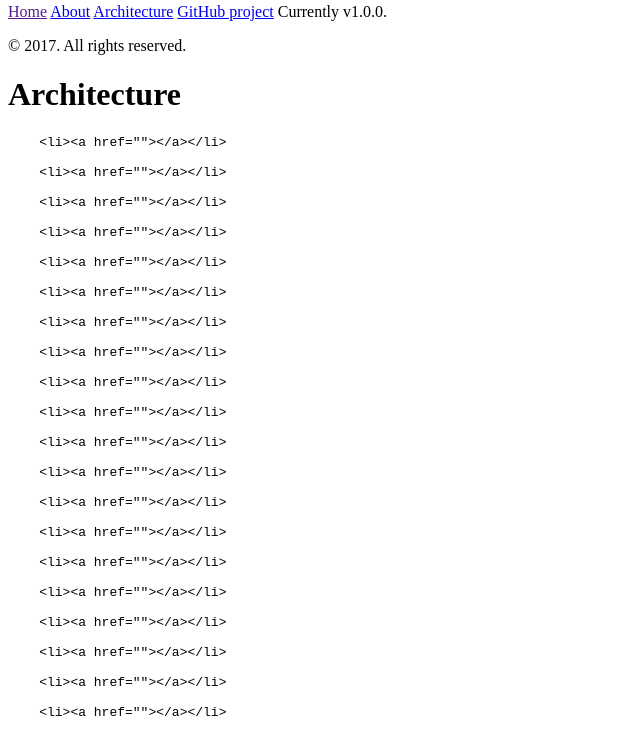
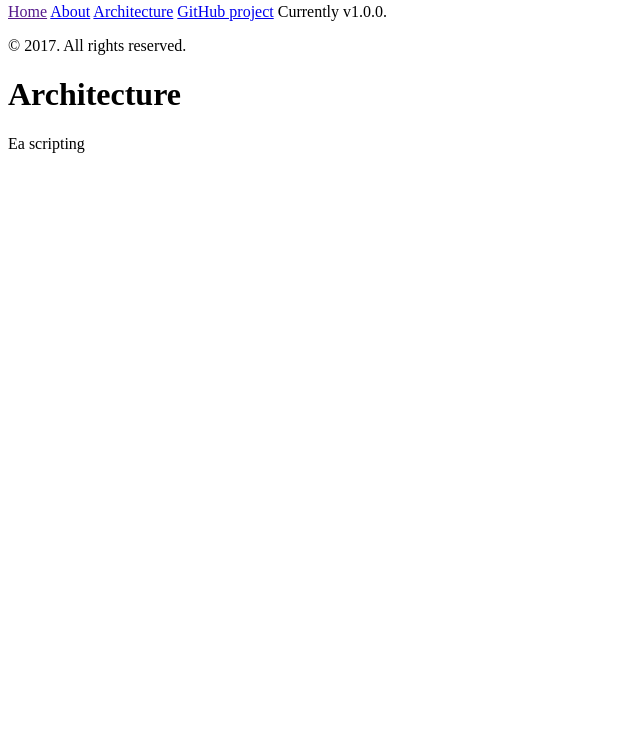
Before and after one commit to vladimirmezera/vladimirmezera.github.io, a Jekyll site: the page built from architecture.md, in a window 1280 px wide. Shown: the part 198-931 px from the top of the page, without its empty margins (0-640 px from the left). Built offline with Jekyll 4.4.1, drawn with Linux system fonts in a browser that asks for light colours; after the commit the page ends 900 px from its top, so only the background shows below that.

Commit message:
Test architecture

```diff
--- a/architecture.md
+++ b/architecture.md
@@ -3,8 +3,6 @@ layout: page
 title: Architecture
 ---
 
-    {% for posts in site.categories.architecture %}
-      {% for post in posts %}
-        <li><a href="{{ post.url }}">{{ post.title }}</a></li>
-      {% endfor %}
+    {% for post in site.categories.architecture %}
+  	{{ post.title }}
     {% endfor %}
```
